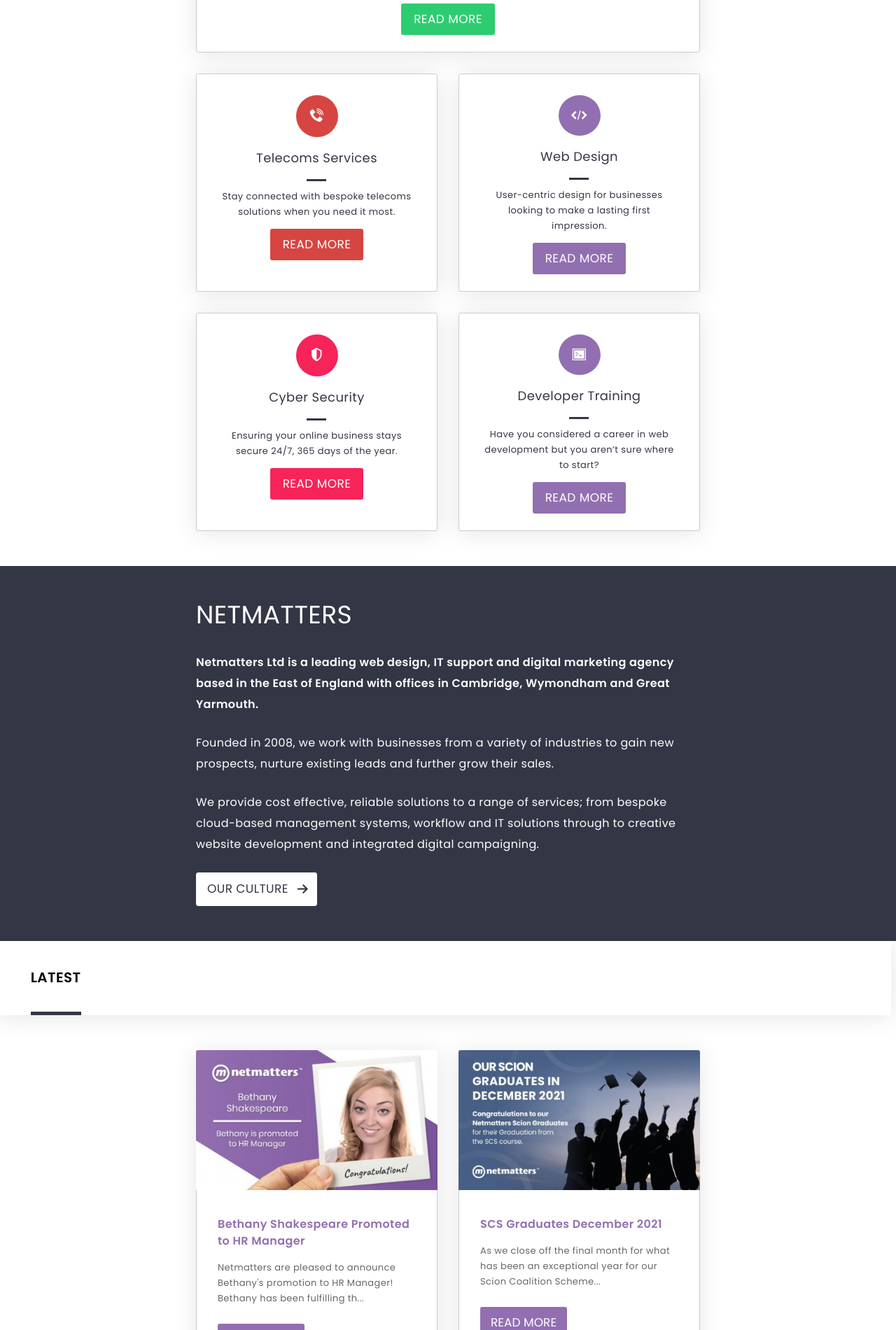
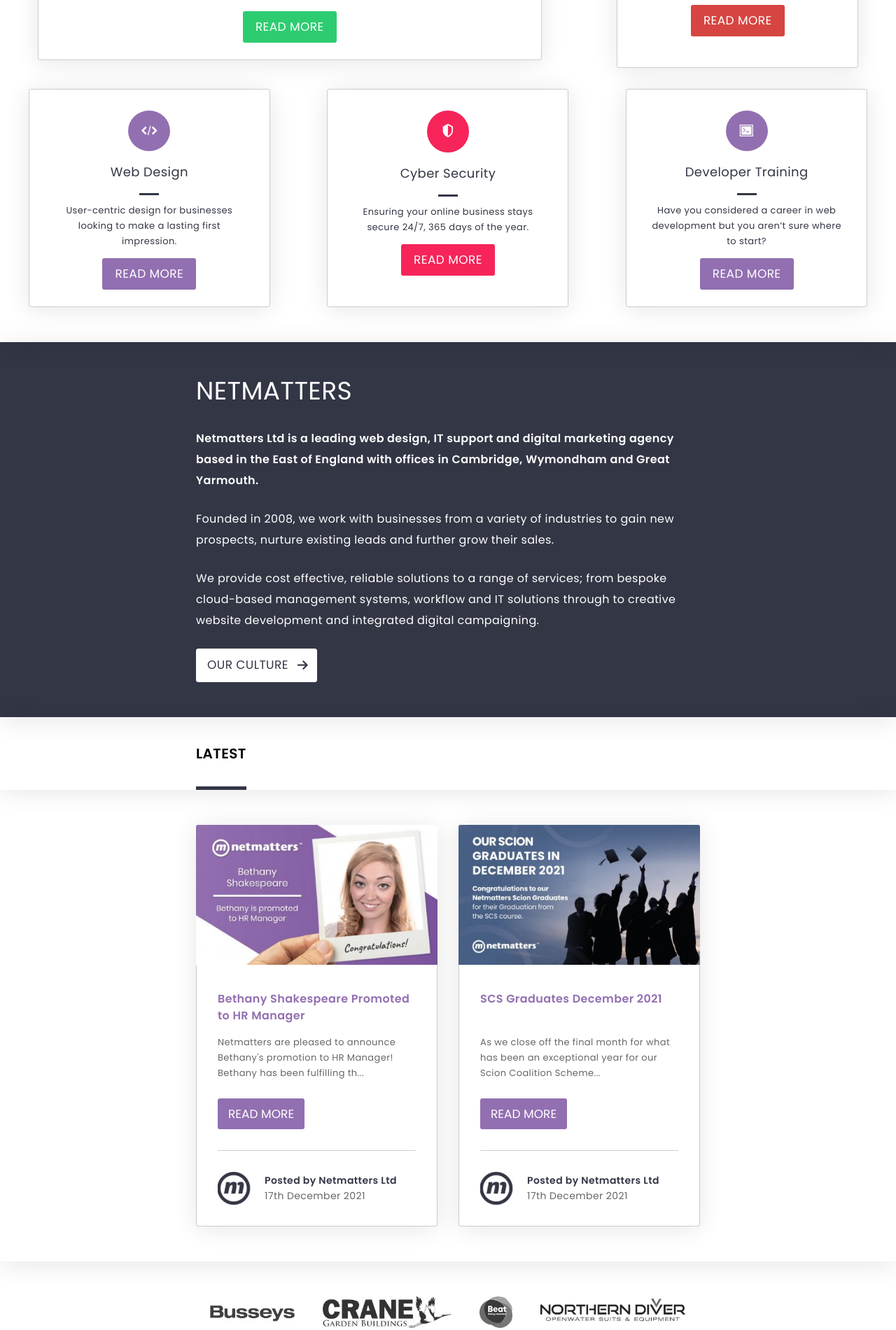
Before and after one commit to willymac1507/nm-reflection, a PHP site: page / in a window 1280 px wide. Shown: the part 1705-3606 px from the top of the page at 70% size. Run offline with PHP 8.4, Linux system fonts and the light colour scheme; some libraries are stand-ins or nearby versions.

Commit message:
Complete clients section

```diff
--- a/index.html
+++ b/index.html
@@ -248,6 +248,30 @@
 
         </section>
 
+        <section id="clients">
+            <div class="clients">
+                <div class="clients__container">
+                    <div class="clients__client">
+                        <img src="images/home-gZQR.png" alt="Busseys" class="clients__img img--coloured">
+                        <img src="images/home-T5gi.jpg" alt="Busseys" class="clients__img img--greyscale">
+                    </div>
+                    <div class="clients__client">
+                        <img src="images/home-MjHw.png" alt="Cranes" class="clients__img img--coloured">
+                        <img src="images/home-BsyK.jpg" alt="Cranes" class="clients__img img--greyscale">
+                    </div>
+                    <div class="clients__client">
+                        <img src="images/home-ukEL.png" alt="Beat" class="clients__img img--coloured">
+                        <img src="images/home-RfLc.jpg" alt="Beat" class="clients__img img--greyscale">
+                    </div>
+                    <div class="clients__client">
+                        <img src="images/home-kGn4.png" alt="Northern Diver" class="clients__img img--coloured">
+                        <img src="images/home-jHUl.jpg" alt="Northern Diver" class="clients__img img--greyscale">
+                    </div>
+                </div>
+
+            </div>
+        </section>
+
         <section id="newsletter">
             <div class="newsletter">
                 <form action="post" class="news-form">
--- a/styles/css/styles.css
+++ b/styles/css/styles.css
@@ -576,7 +576,9 @@ select {
   width: 100%;
   height: 100%;
   overflow: hidden;
-  padding: 0 15px;
+  padding: 50px 15px;
+  box-shadow: 0 5px 35px rgba(0, 0, 0, 0.1);
+  padding-top: 0;
 }
 .carousel__container {
   width: calc(100vw - 30px);
@@ -626,6 +628,12 @@ select {
 }
 
 .services {
+  position: relative;
+  width: 100%;
+  height: 100%;
+  overflow: hidden;
+  padding: 50px 15px;
+  box-shadow: 0 5px 35px rgba(0, 0, 0, 0.1);
   display: flex;
   align-items: center;
 }
@@ -822,7 +830,8 @@ select {
   width: 100%;
   height: 100%;
   overflow: hidden;
-  padding: 0 15px;
+  padding: 50px 15px;
+  box-shadow: 0 5px 35px rgba(0, 0, 0, 0.1);
   display: flex;
   align-items: center;
   flex-direction: column;
@@ -843,14 +852,15 @@ select {
   width: 100%;
   height: 100%;
   overflow: hidden;
-  padding: 0 15px;
+  padding: 50px 15px;
+  box-shadow: 0 5px 35px rgba(0, 0, 0, 0.1);
   display: flex;
   align-items: center;
   flex-direction: column;
+  padding-top: 0;
 }
 .latest__heading-container {
   width: calc(100% + 30px);
-  margin-left: -15px;
   padding: 40px 0px;
   text-align: left;
   position: relative;
@@ -886,6 +896,34 @@ select {
   padding-left: 20px;
 }
 
+.clients {
+  position: relative;
+  width: 100%;
+  height: 100%;
+  overflow: hidden;
+  padding: 50px 15px;
+  box-shadow: 0 5px 35px rgba(0, 0, 0, 0.1);
+  box-shadow: none;
+}
+.clients__container {
+  width: calc(100vw - 30px);
+  max-width: 1072px;
+  display: flex;
+  align-items: center;
+}
+@media screen and (min-width: 768px) {
+  .clients__container {
+    width: 720px;
+    margin: 0 auto;
+  }
+}
+.clients__client {
+  display: inline-block;
+  width: auto;
+  padding: 0 20px;
+  height: 45px;
+}
+
 .news-form__inputs-container {
   display: flex;
   flex-direction: column;
@@ -896,7 +934,8 @@ select {
   width: 100%;
   height: 100%;
   overflow: hidden;
-  padding: 0 15px;
+  padding: 50px 15px;
+  box-shadow: 0 5px 35px rgba(0, 0, 0, 0.1);
   display: flex;
   align-items: center;
   flex-direction: column;
@@ -957,7 +996,6 @@ select {
 /* ====================================================== */
 section {
   width: 100%;
-  padding: 50px 0;
   background-color: #fff;
 }
 
@@ -980,6 +1018,12 @@ section {
 
 #latest {
   padding-top: 0;
+}
+
+@media screen and (min-width: 376px) and (max-width: 767px) {
+  #clients {
+    display: none;
+  }
 }
 
 #newsletter {
@@ -1146,6 +1190,20 @@ footer {
 .latest__image img {
   width: 100%;
   border-radius: 3px 3px 0 0;
+}
+
+.img--coloured {
+  display: none;
+}
+
+.clients__client img {
+  height: 100%;
+}
+.clients__client:hover .img--greyscale {
+  display: none;
+}
+.clients__client:hover .img--coloured {
+  display: initial;
 }
 
 /* ====================================================== */
@@ -1457,12 +1515,21 @@ footer {
 }
 .latest__heading::after {
   content: "latest";
+  display: inline-block;
+  width: auto;
   height: 5px;
   position: absolute;
-  left: 4vw;
+  left: calc((100vw - 720px) / 2);
   bottom: 0;
   color: transparent;
   background-color: #333645;
+}
+@media screen and (min-width: 768px) {
+  .latest__heading {
+    display: block;
+    width: 720px;
+    margin: 0 auto;
+  }
 }
 .latest__headline {
   font-weight: 600;
@@ -1479,6 +1546,11 @@ footer {
   margin: 0 0 25px;
   color: #666;
 }
+@media screen and (min-width: 768px) {
+  .latest__content {
+    margin-top: auto;
+  }
+}
 
 .poster__details {
   font-size: 0.875rem;
--- a/styles/scss/partials/components/_forms.scss
+++ b/styles/scss/partials/components/_forms.scss
@@ -13,7 +13,7 @@
         box-shadow: 0 0 3px #fff;
     }
 
-    @include small {
+    @include medium {
         height: 56px;
         padding: 0;
         border: none;
@@ -42,7 +42,7 @@
             opacity: 0.8;
         }
 
-        @include small {
+        @include medium {
             height: 100%;
             width: 174px;
             padding: 5px 15px;
--- a/styles/scss/partials/components/_images.scss
+++ b/styles/scss/partials/components/_images.scss
@@ -24,3 +24,21 @@
     }
 
 }
+
+.img--coloured {
+    display: none;
+}
+
+.clients__client{
+    img {
+        height: 100%;
+    }
+    &:hover {
+        .img--greyscale {
+            display: none;
+        }
+        .img--coloured {
+            display: initial;
+        }
+    }
+}
--- a/styles/scss/partials/components/_nav.scss
+++ b/styles/scss/partials/components/_nav.scss
@@ -11,7 +11,7 @@
         margin-left: auto;
         border: none;
         background-color: transparent;
-        @include small {
+        @include medium {
             @include flexy-center;
             justify-content: center;
             background-color: $color-nav-input-primary;
@@ -27,7 +27,7 @@
     }
 }
 
-// @include small {
+// @include medium {
 
 // }
 
--- a/styles/scss/partials/components/_typography.scss
+++ b/styles/scss/partials/components/_typography.scss
@@ -75,12 +75,19 @@
         margin-left: 4vw;
         &::after {
             content: "latest";
+            display: inline-block;
+            width: auto;
             height: 5px;
             position: absolute;
-            left: 4vw;
+            left: calc((100vw - 720px) / 2);
             bottom: 0;
             color: transparent;
             background-color: $color-primary;
+        }
+        @include medium {
+            display: block;
+            width: 720px;
+            margin: 0 auto;
         }
     }
 
@@ -99,6 +106,9 @@
         line-height: 22px;
         margin: 0 0 25px;
         color: $color-secondary;
+        @include medium {
+            margin-top: auto;
+        }
     }
 
 }
--- a/styles/scss/partials/layout/_containers.scss
+++ b/styles/scss/partials/layout/_containers.scss
@@ -12,7 +12,7 @@
     &--logo {
         flex-basis: 62%;
 
-        @include small {
+        @include medium {
             flex-basis: 48%;
             margin-right: auto;
         }
@@ -22,7 +22,7 @@
         flex-basis: 42px;
         margin-left: auto;
         justify-content: right;
-        @include small {
+        @include medium {
             display: none;
         }
     }
@@ -30,14 +30,14 @@
     &--menu {
         flex-basis: 63px;
         margin-left: 20px;
-        @include small {
+        @include medium {
             order: 2;
         }
     }
 
     &--search {
         order: 1;
-        @include small {
+        @include medium {
             flex-basis: 237px;
             order: 1;
             margin-left: auto;
@@ -53,6 +53,7 @@
 
 .carousel {
     @include layout-div;
+    padding-top: 0;
 
     &__container {
         @include page-container;
@@ -83,7 +84,7 @@
     display: flex;
     flex-direction: column;
     gap: 2rem;
-    @include small {
+    @include medium {
         flex-direction: row;
         flex-wrap: wrap;
         justify-content: center;
@@ -94,7 +95,7 @@
 }
 
 .services {
-    // @include layout-div;
+    @include layout-div;
     @include flexy-center;
     @extend %card-deck;
 
@@ -120,7 +121,7 @@
         align-items: flex-start;
     }
 
-    @include small {
+    @include medium {
         &--bespoke, &--it, &--marketing {
             width: 720px;
             height: 290px;
@@ -152,10 +153,10 @@
     @include layout-div;
     @include flexy-center;
     flex-direction: column;
+    padding-top: 0;
 
     &__heading-container {
         width: calc(100% + 30px);
-        margin-left: -15px;
         padding: 40px 0px;
         text-align: left;
         position: relative;
@@ -166,7 +167,7 @@
         @extend %card-deck;
         @include page-container;
         padding-top: 20px;
-        @include small {
+        @include medium {
             .card:nth-of-type(3) {
                 display: none;
             }
@@ -184,6 +185,22 @@
 
     &__details {
         padding-left: 20px;
+    }
+}
+
+.clients {
+    @include layout-div;
+    box-shadow: none;
+    &__container {
+        @include page-container;
+        @include flexy-center;
+    }
+
+    &__client {
+        display: inline-block;
+        width: auto;
+        padding: 0 20px;
+        height: 45px;
     }
 }
 
--- a/styles/scss/partials/layout/_header.scss
+++ b/styles/scss/partials/layout/_header.scss
@@ -3,7 +3,7 @@
 /* ====================================================== */
 
 header {
-    @include small {
+    @include medium {
         @include flexy-center;
         justify-content: center;
     }
@@ -16,7 +16,7 @@ header {
     height: 168px;
     justify-content: center;
     padding: 15px;
-    @include small {
+    @include medium {
         align-items: center;
         height: 110px;
         width: 750px;
--- a/styles/scss/partials/layout/_sections.scss
+++ b/styles/scss/partials/layout/_sections.scss
@@ -4,7 +4,6 @@
 
 section {
     width: 100%;
-    padding: 50px 0;
     background-color: #fff;
 }
 
@@ -12,7 +11,7 @@ section {
     padding: 0;
     height: calc(100vh - 166px);
     min-height: 530px;
-    @include small {
+    @include medium {
         height: calc(100vh - 110px);
         min-height: 589px;
     }
@@ -27,6 +26,12 @@ section {
     padding-top: 0;
 }
 
+#clients {
+    @include small {
+        display: none;
+    }
+}
+
 #newsletter {
     padding: 0 15px;
     color: $color-primary;
--- a/styles/scss/partials/utilities/_media-queries.scss
+++ b/styles/scss/partials/utilities/_media-queries.scss
@@ -5,12 +5,18 @@
 }
 
 @mixin small {
+    @media screen and (min-width: 376px) and (max-width: 767px) {
+        @content;
+    }
+}
+
+@mixin medium {
     @media screen and (min-width: 768px) {
         @content;
     }
 }
 
-@mixin medium {
+@mixin large {
     @media screen and (min-width: 991px) {
         @content;
     }
--- a/styles/scss/partials/utilities/_mixins.scss
+++ b/styles/scss/partials/utilities/_mixins.scss
@@ -2,7 +2,7 @@
 @mixin page-container {
     width: calc(100vw - 30px);
     max-width: 1072px;
-    @include small {
+    @include medium {
         width: 720px;
         margin: 0 auto;
     }
@@ -29,7 +29,8 @@
     width: 100%;
     height: 100%;
     overflow: hidden;
-    padding: 0 15px;
+    padding: 50px 15px;
+    box-shadow: 0 5px 35px rgba(0, 0, 0, 0.1);
 }
 
 // Card container
```
Also changed, not shown: 1 other file.
